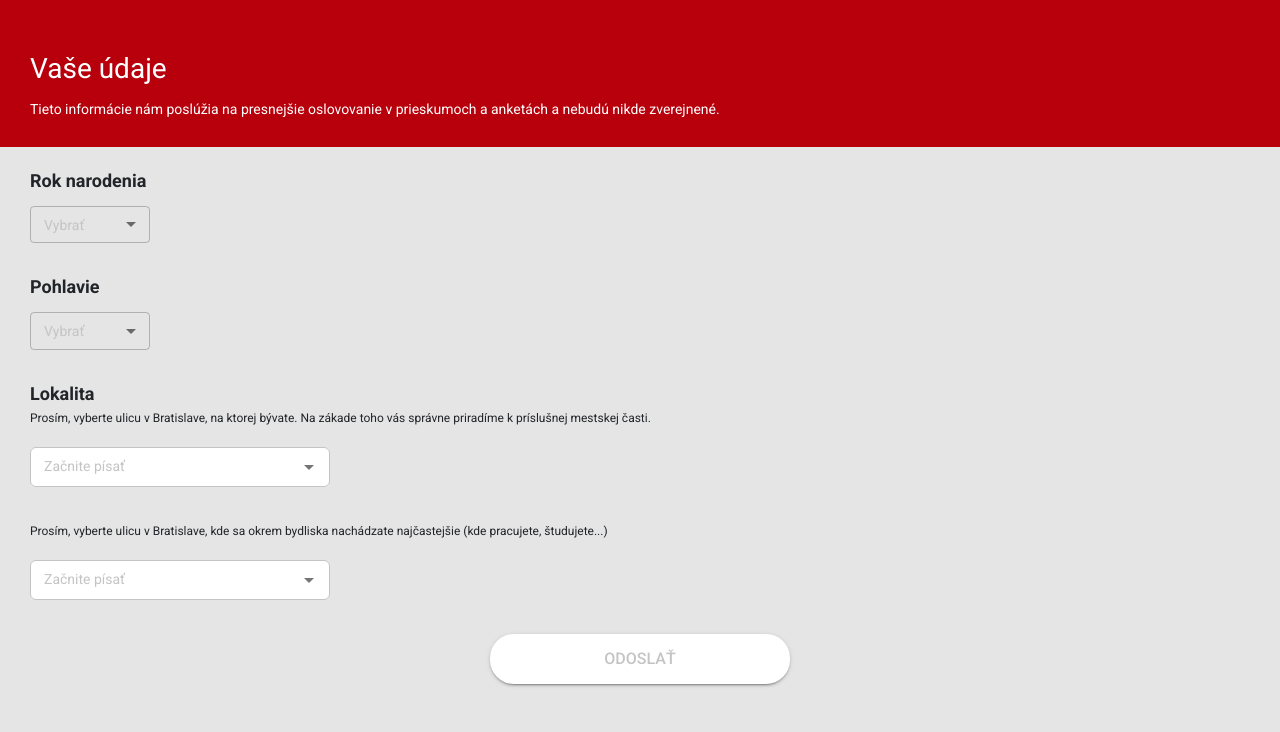
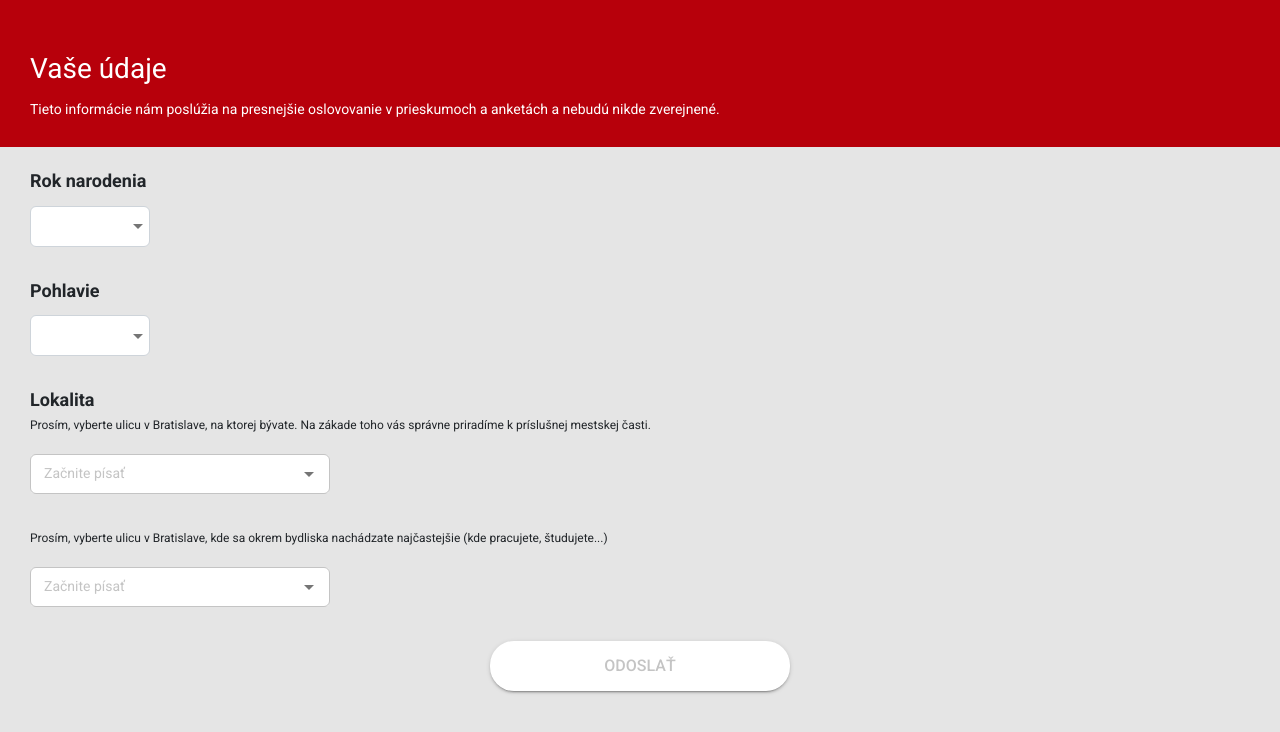
Before and after one commit to Butterfly-Effect-AppsLab/emotionalmappapp, a React app in the folder emuapp/: page /registration in a window 1280 px wide. Shown: the top 732 px of the page. Built offline with nearby package versions, Linux system fonts and the light colour scheme; no server answers.

Commit message:
Dropdown redefinition attempt

```diff
--- a/emuapp/src/Components/Dropdown.js
+++ b/emuapp/src/Components/Dropdown.js
@@ -1,46 +1,49 @@
 import React from 'react';
-import { makeStyles } from '@material-ui/core/styles';
+import { makeStyles, withStyles } from '@material-ui/core/styles';
 import InputLabel from '@material-ui/core/InputLabel';
-import MenuItem from '@material-ui/core/MenuItem';
 import FormControl from '@material-ui/core/FormControl';
 import Select from '@material-ui/core/Select';
-import { WHITE } from '../utils/colours';
-import { TEXTGRAY } from '../utils/colours';
+import MenuItem from '@material-ui/core/MenuItem';
+import InputBase from '@material-ui/core/InputBase';
+import { TEXTGRAY, WHITE } from '../utils/colours';
 
+const BootstrapInput = withStyles((theme) => ({
+    input: {
+        borderRadius: 6,
+        position: 'relative',
+        backgroundColor: WHITE,
+        border: '1px solid #ced4da',
+        fontSize: 14,
+        padding: '10px 26px 10px 12px',
+        transition: theme.transitions.create(['border-color', 'box-shadow']),
+        '&:focus': {
+            borderRadius: 4,
+            borderColor: '#80bdff',
+            boxShadow: '0 0 0 0.2rem rgba(0,123,255,.25)',
+        },
+    },
+}))(InputBase);
 
-const useStyles = makeStyles({
+const useStyles = makeStyles((theme) => ({
     formControl: {
         minWidth: 120,
-        // backgroundColor: WHITE,
-        // borderRadius: 30,
         marginTop: 10,
         marginBottom: 30,
     },
     menuList: {
         maxHeight: 150,
+        borderRadius: 6,
     },
     labelStyle: {
         fontSize: 14,
         color: TEXTGRAY,
     },
-    inputStyle: {
-        fontSize: 14,
-    },
-    outlined: {
-        backgroundColor: WHITE,
-        borderRadius: 30,
-    }
-});
-
+}));
 
 const Dropdown = (props) => {
-    const { type, idComponent } = props;
+    const { type, idComponent, valueChange } = props;
     const classes = useStyles();
     const [fieldData, setFieldData] = React.useState('');
-
-    const handleChange = (event) => {
-        setFieldData(event.target.value);
-    };
 
     const createMenuItem = (data, index) => {
         return (
@@ -48,22 +51,26 @@ const Dropdown = (props) => {
         )
     };
 
+    const handleChange = (event) => {
+        setFieldData(event.target.value);
+    };
+
     return (
         <div>
-            <FormControl variant="outlined" margin='dense' className={classes.formControl}>
+            <FormControl className={classes.formControl} margin='dense'>
                 <InputLabel
+                    id="demo-customized-select-label"
                     shrink={false}
-                    id="demo-simple-select-outlined-label"
                     classes={{ formControl: classes.labelStyle }}
                 >
                     {fieldData === '' && 'Vybrať'}
                 </InputLabel>
                 <Select
-                    className={classes.inputStyle}
-                    labelId="demo-simple-select-outlined-label"
-                    id={idComponent}
+                    labelId="demo-customized-select-label"
+                    id="demo-customized-select"
                     value={fieldData}
                     onChange={handleChange}
+                    input={<BootstrapInput />}
                     MenuProps={{
                         getContentAnchorEl: null,
                         anchorOrigin: {
@@ -72,22 +79,111 @@ const Dropdown = (props) => {
                         },
                         classes: { paper: classes.menuList }
                     }}
-                    inputProps={{
-                        classes: { input: classes.outlined }
-                    }}
                 >
-
                     {
-                    type ? type.map((data, index) => createMenuItem(data, index)) : "Loading..."
-                }
-
+                        type ? type.map((data, index) => createMenuItem(data, index)) : [] //alebo null
+                    }
                 </Select>
             </FormControl>
-        </div >
+        </div>
     );
 };
+
+export default (Dropdown);
 
 
 
 
-export default (Dropdown);
+
+
+// import React from 'react';
+// import { makeStyles } from '@material-ui/core/styles';
+// import InputLabel from '@material-ui/core/InputLabel';
+// import MenuItem from '@material-ui/core/MenuItem';
+// import FormControl from '@material-ui/core/FormControl';
+// import Select from '@material-ui/core/Select';
+// import { WHITE } from '../utils/colours';
+// import { TEXTGRAY } from '../utils/colours';
+
+
+// const useStyles = makeStyles({
+//     formControl: {
+//         minWidth: 120,
+//         // backgroundColor: WHITE,
+//         // borderRadius: 30,
+//         marginTop: 10,
+//         marginBottom: 30,
+//     },
+//     menuList: {
+//         maxHeight: 150,
+//         borderRadius: 6,
+//     },
+//     labelStyle: {
+//         fontSize: 14,
+//         color: TEXTGRAY,
+//     },
+//     inputStyle: {
+//         fontSize: 14,
+//     },
+//     outlined: {
+//         backgroundColor: WHITE,
+//         borderRadius: 30,
+//     }
+// });
+
+
+// const Dropdown = (props) => {
+//     const { type, idComponent, valueChange } = props;
+//     const classes = useStyles();
+//     const [fieldData, setFieldData] = React.useState('');
+
+//     const handleChange = (event) => {
+//         setFieldData(event.target.value);
+//     };
+
+//     const createMenuItem = (data, index) => {
+//         return (
+//             <MenuItem value={index}>{data}</MenuItem>
+//         )
+//     };
+
+//     return (
+//         <div>
+//             <FormControl variant="outlined" margin='dense' className={classes.formControl}>
+//                 <InputLabel
+//                     shrink={false}
+//                     id="demo-simple-select-outlined-label"
+//                     classes={{ formControl: classes.labelStyle }}
+//                 >
+//                     {fieldData === '' && 'Vybrať'}
+//                 </InputLabel>
+//                 <Select
+//                     className={classes.inputStyle}
+//                     classes={{ outlined: classes.outlined }}
+//                     labelId="demo-simple-select-outlined-label"
+//                     id={idComponent}
+//                     value={fieldData}
+//                     onChange={handleChange}
+//                     MenuProps={{
+//                         getContentAnchorEl: null,
+//                         anchorOrigin: {
+//                             vertical: "bottom",
+//                             horizontal: "left",
+//                         },
+//                         classes: { paper: classes.menuList }
+//                     }}
+//                 >
+//                     {
+//                         type ? type.map((data, index) => createMenuItem(data, index)) : [] //alebo null
+//                     }
+
+//                 </Select>
+//             </FormControl>
+//         </div >
+//     );
+// };
+
+
+
+
+// export default (Dropdown);
```
Also changed, not shown: 1 other file (tests, documents, lock files or other folders).
